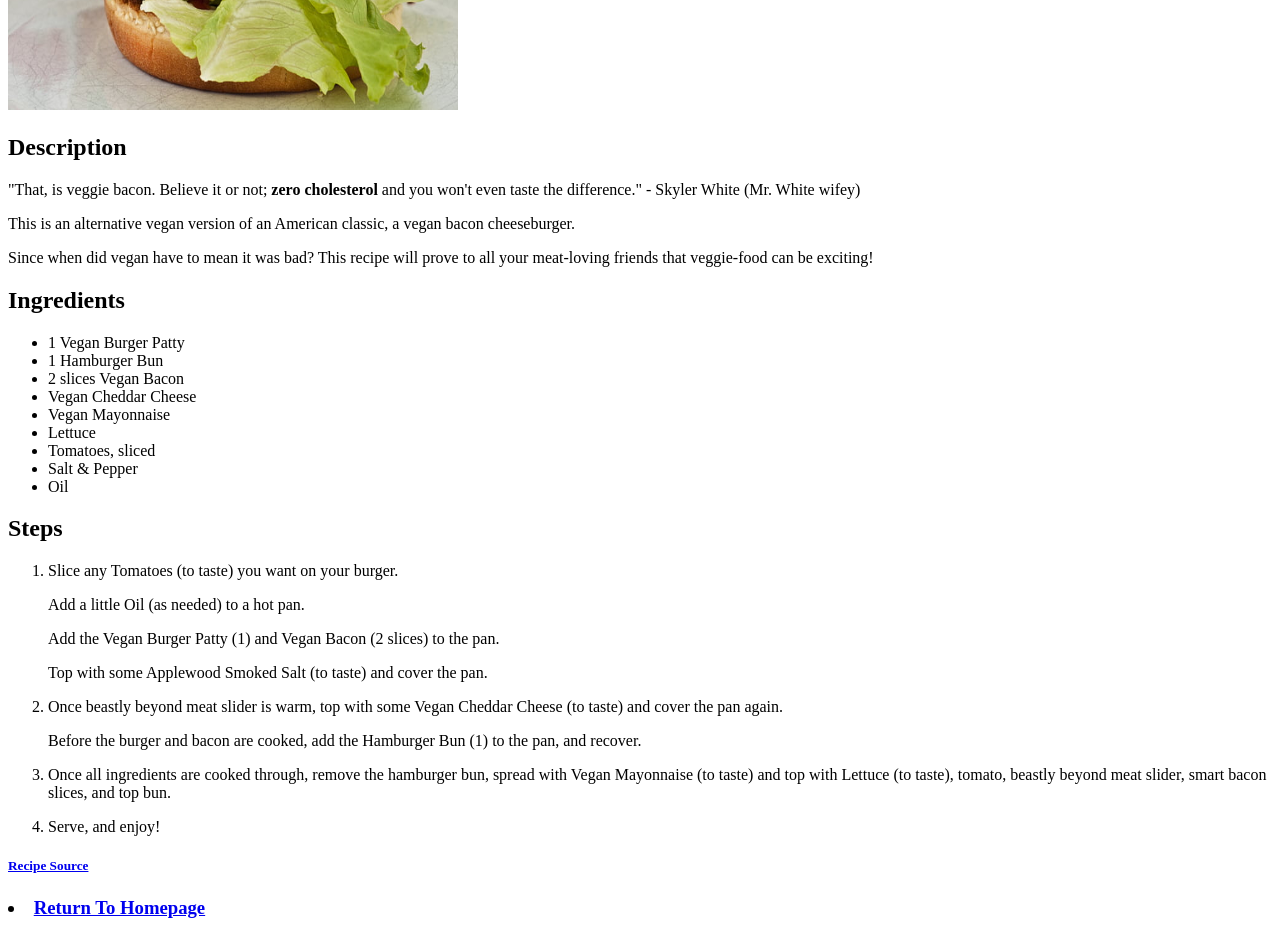
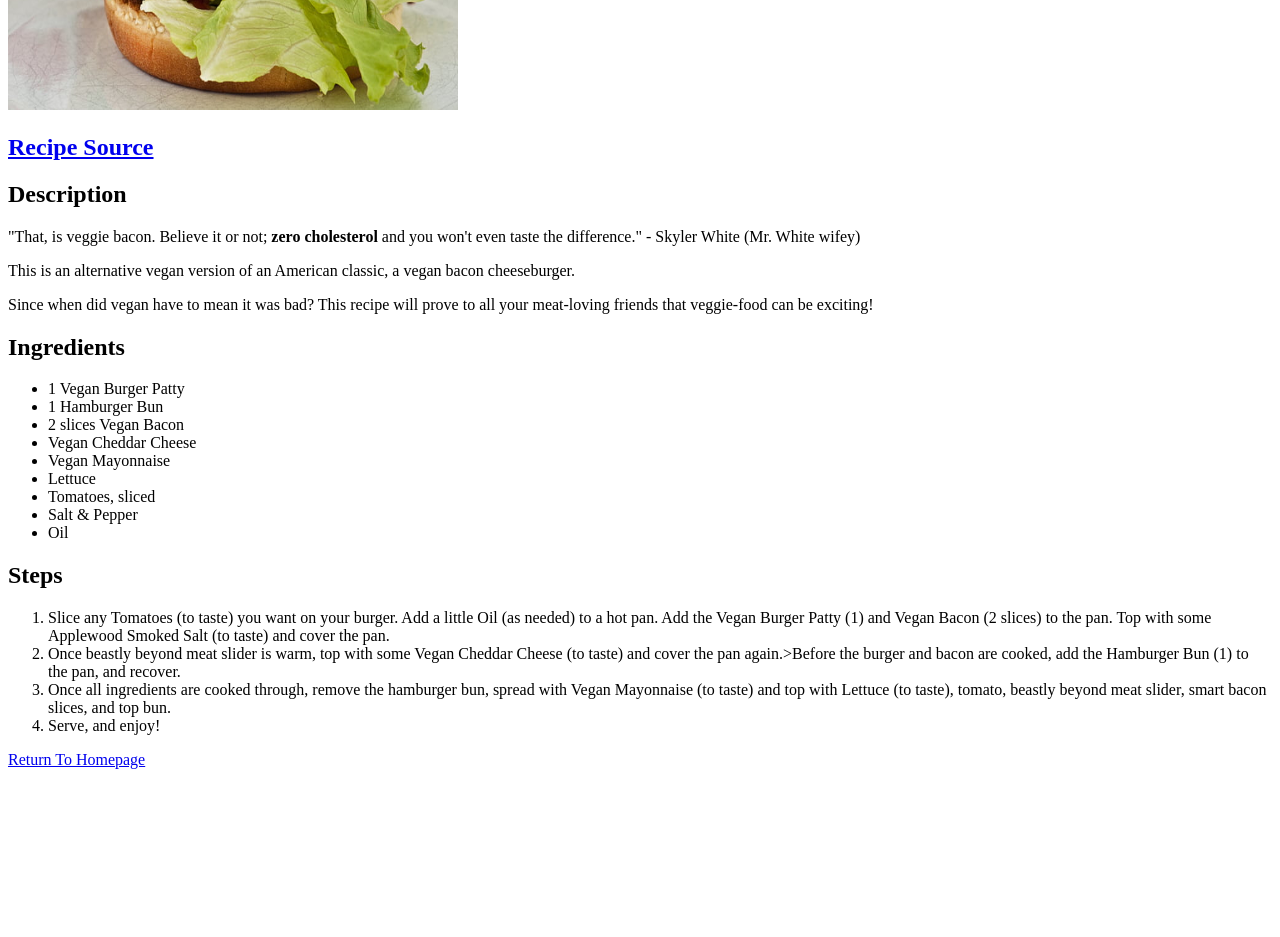
Before and after one commit to MichaelBA55/odin-recipes, a plain HTML site: page recipes/burger.html in a window 1280 px wide. Shown: the part 420-1357 px from the top of the page. After the commit the page ends 1197 px from the top, so only its background shows below. Drawn offline with Linux system fonts and the light colour scheme.

Commit message:
Addressed the issues below:
- There should be only one <h1> element, for accessibility purposes. It should serve as the page title.
- The heading tags should follow in order: <h1>-<h6>. Skipping levels can cause issues with screen readers.
- <p> elements cannot contain other block-level elements like <ol>, <ul> or <h3>. Doing so will auto-close it, so the <p> tags are not doing anything here.
- The children of <ol> or <ul> elements should only be <li> elements.
- <li> should only be inside <ul> or <ol> elements, not <h3>.

```diff
--- a/recipes/burger.html
+++ b/recipes/burger.html
@@ -11,6 +11,9 @@
     <!--Veggie bacon burger page-->
     <h1>Veggie Bacon Burger</h1>
     <img src="../images/burger.jpg" alt="Veggie Bacon Burger" height="450" width="450">
+
+    <!--Source for recipe-->
+    <h2><a href="https://www.sidechef.com/recipes/2382/vegan_bacon_cheeseburger/" target="_blank" rel="noreferrer">Recipe Source</a></h2>
 
     <!--Description Section-->
     <h2>Description</h2>
@@ -41,24 +44,21 @@
     <!--Recipe Steps Section-->
     <h2>Steps</h2>
     <ol>
-        <li>Slice any Tomatoes (to taste) you want on your burger. <p>Add a little Oil (as needed) to a hot pan.</p> <p>Add the
-            Vegan Burger Patty (1) and Vegan Bacon (2 slices) to the pan.</p> Top with some Applewood Smoked Salt (to taste)
+        <li>Slice any Tomatoes (to taste) you want on your burger. Add a little Oil (as needed) to a hot pan. Add the
+            Vegan Burger Patty (1) and Vegan Bacon (2 slices) to the pan. Top with some Applewood Smoked Salt (to taste)
             and cover the pan.</li>
-        <li><p>Once beastly beyond meat slider is warm, top with some Vegan Cheddar Cheese (to taste) and cover the pan
-            again.</p> <p>Before the burger and bacon are cooked, add the Hamburger Bun (1) to the pan, and recover.</p> </li>
+        <li>Once beastly beyond meat slider is warm, top with some Vegan Cheddar Cheese (to taste) and cover the pan
+            again.>Before the burger and bacon are cooked, add the Hamburger Bun (1) to the pan, and recover. </li>
         <li>Once all ingredients are cooked through, remove the hamburger bun, spread with Vegan Mayonnaise (to taste)
             and top with Lettuce (to taste), tomato, beastly beyond meat slider, smart bacon slices, and top bun.</li>
-        <li><p>Serve, and enjoy!</p></li>
+        <li>Serve, and enjoy!</li>
     </ol>
 
-    <!--Source for recipe-->
-    <h5><a href="https://www.sidechef.com/recipes/2382/vegan_bacon_cheeseburger/" target="_blank" rel="noreferrer">Recipe Source</a></h5>
 
-    <p>
-    <h3>
-        <li><a href="../index.html">Return To Homepage</a></li>
-    </h3>
-    </p>
+
+    <a href="../index.html">Return To Homepage</a>
+
+
 
 </body>
 
```
Also changed, not shown: index.html (+8 -9 lines), recipes/candy.html (+7 -5 lines), recipes/chicken.html (+7 -5 lines).
